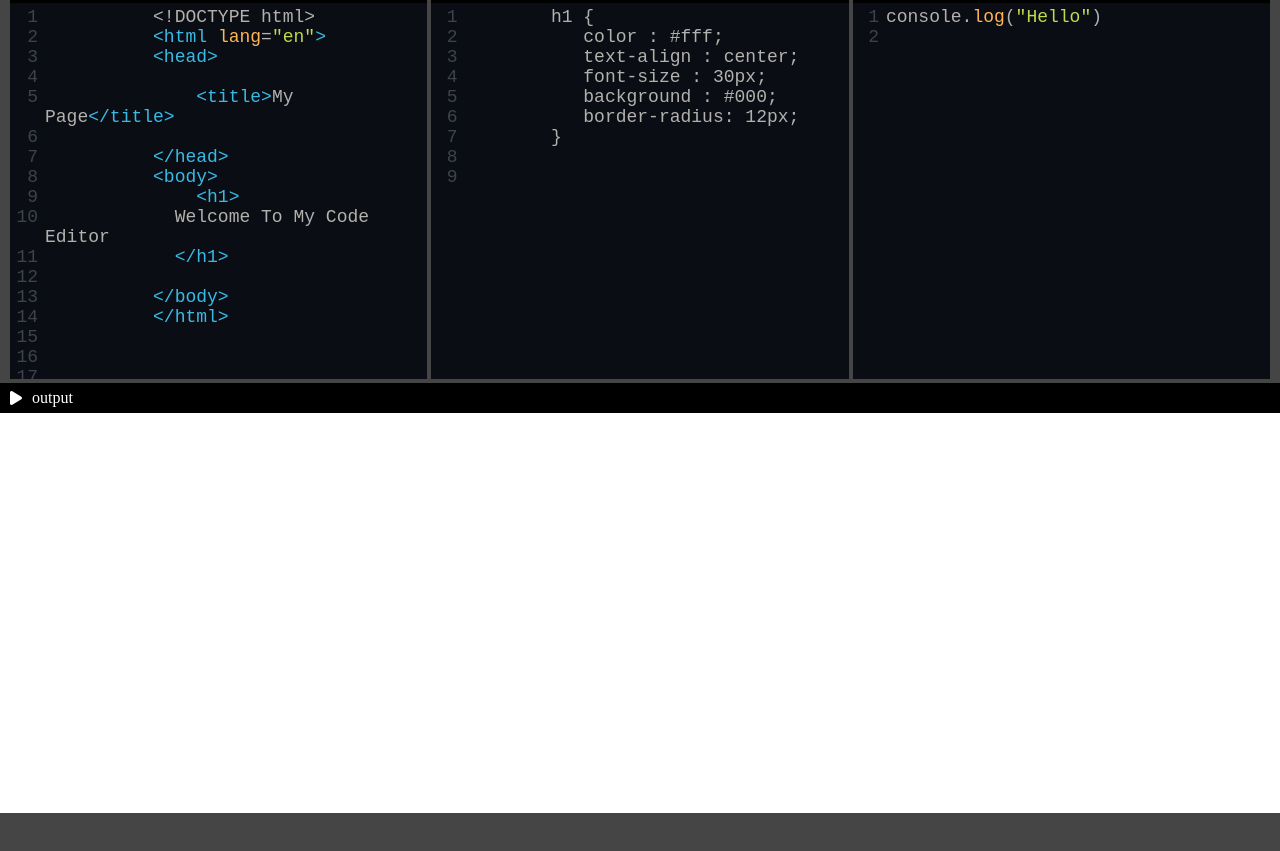
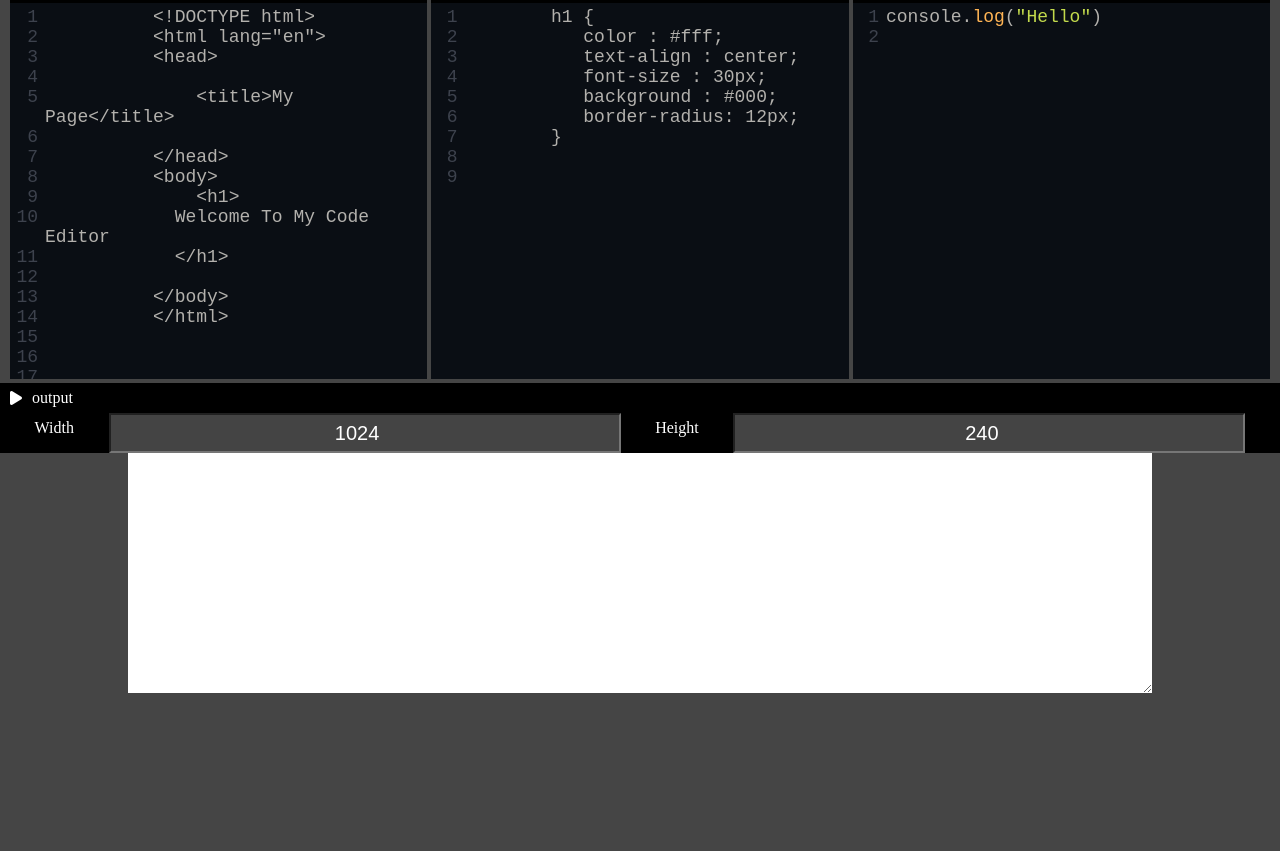
Before and after one commit to HaSh3003/Code-Editor, a plain HTML site: page index.html in a window 1280 px wide. Shown: the part 37-888 px from the top of the page. Before the commit the page ends 854 px from the top, so only its background shows below. Drawn offline with nearby package versions, Linux system fonts and the light colour scheme.

Commit message:
Resize Inputs Added

```diff
--- a/index.html
+++ b/index.html
@@ -86,7 +86,17 @@ console.log("Hello")
     <button accesskey="c" id="run" onclick="run()">Run</button>
     <div class="buttom">
       <label><i class="fa-solid fa-play"></i>output</label>
-      <iframe id='output'></iframe>
+      <div class='Devices_Emulator'>
+        <label>Width</label>
+        <input onkeyup='Devices_Emulator();' type='number' id='width' placeholder="Width">
+        <label>Height</label>
+        <input onkeyup="Devices_Emulator();" type='number' id='height' placeholder="Height">
+
+      </div>
+  <div class='output'>
+    <iframe id='output'>
+
+    </iframe>
     </div>
 
   </div>
--- a/script.js
+++ b/script.js
@@ -4,22 +4,18 @@ function run() {
   let jsCode = JsEditor.getValue();
   let output = document.getElementById("output");
 
-
   output.contentDocument.body.innerHTML = htmlCode + "<style>" + cssCode + "</style>";
   output.contentWindow.eval(jsCode);
-
-
 }
 
 let HtmlEditor = CodeMirror.fromTextArea(document.getElementById("Html-code"), {
-  name: "htmlmixed",
+  mode: "htmlmixed",
   theme: "ayu-dark",
   lineWrapping: true,
   lineNumbers: true,
   extraKeys: { "Ctrl-Space": "autocomplete" },
   hintOptions: { schemaInfo: CodeMirror.htmlSchema }
 });
-
 
 let CssEditor = CodeMirror.fromTextArea(document.getElementById("Css-code"), {
   mode: "css",
@@ -30,35 +26,32 @@ let CssEditor = CodeMirror.fromTextArea(document.getElementById("Css-code"), {
   hintOptions: { schemaInfo: CodeMirror.cssSchema }
 });
 
-
 let JsEditor = CodeMirror.fromTextArea(document.getElementById("Js-code"), {
   mode: "javascript",
-  theme: 'ayu-dark',
+  theme: "ayu-dark",
   lineWrapping: true,
   lineNumbers: true,
   hintOptions: { schemaInfo: CodeMirror.javascriptSchema }
 });
 
-
 HtmlEditor.on('inputRead', function(cm, event) {
   if (!cm.state.completionActive && event.text.length === 1) {
-    cm.showHint({ completeSingle: false });
+      cm.showHint({ completeSingle: false });
   }
 });
 
-
 CssEditor.on('inputRead', function(cm, event) {
   if (!cm.state.completionActive && event.text.length === 1) {
-    cm.showHint({ completeSingle: false });
+      cm.showHint({ completeSingle: false });
   }
 });
 
-
 JsEditor.on('inputRead', function(cm, event) {
   if (!cm.state.completionActive && event.text.length === 1) {
-    cm.showHint({ completeSingle: false });
+      cm.showHint({ completeSingle: false });
   }
 });
+
 HtmlEditor.on('keyup', function(cm, event) {
   run();
 });
@@ -70,3 +63,30 @@ CssEditor.on('keyup', function(cm, event) {
 JsEditor.on('keyup', function(cm, event) {
   run();
 });
+
+let width = document.getElementById("width");
+let height = document.getElementById("height");
+let iframe = document.getElementById("output");
+
+function Devices_Emulator() {
+  iframe.style.width = width.value + "px";
+  iframe.style.height = height.value + "px";
+}
+
+width.addEventListener('keyup', function() {
+  Devices_Emulator();
+});
+
+height.addEventListener('keyup', function() {
+  Devices_Emulator();
+});
+
+function updateValues() {
+  width.value = iframe.offsetWidth;
+  height.value = iframe.offsetHeight;
+}
+
+const resizeObserver = new ResizeObserver(updateValues);
+resizeObserver.observe(iframe);
+
+updateValues();
--- a/style.css
+++ b/style.css
@@ -66,13 +66,21 @@ textarea {
   background-color: #c2c2c2;
 
 }
+.output {
+  width : 100% ;
+  height : 50vh ;
+  display : flex ;
+  justify-content : center ;
+}
+iframe {
 
-iframe {
-  width: 100%;
-  height: 50vh;
+  width: 80%;
+  height: 30vh;
   border: 0;
   outline: 0;
   background: #fff;
+  resize : both;
+
 }
 
 label i {
@@ -96,3 +104,23 @@ label {
   align-items: center;
   margin: auto auto;
 }
+
+.Devices_Emulator {
+  width: 100%;
+  height: 40px;
+  background: black;
+  display: flex;
+  justify-content: space-evenly;
+  position: sticky;
+  top: 0;
+  left: 0;
+}
+
+input {
+  width: 40%;
+  height: 100%;
+  text-align: center;
+  font-size: 20px;
+  background: #444;
+  color: white;
+}
```
